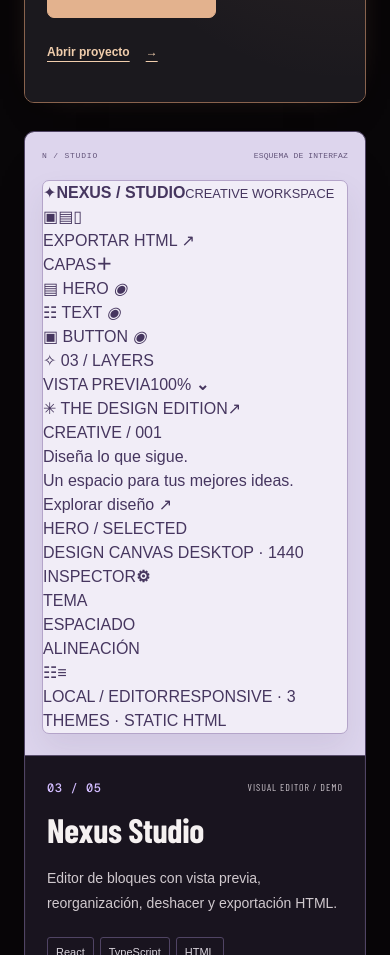
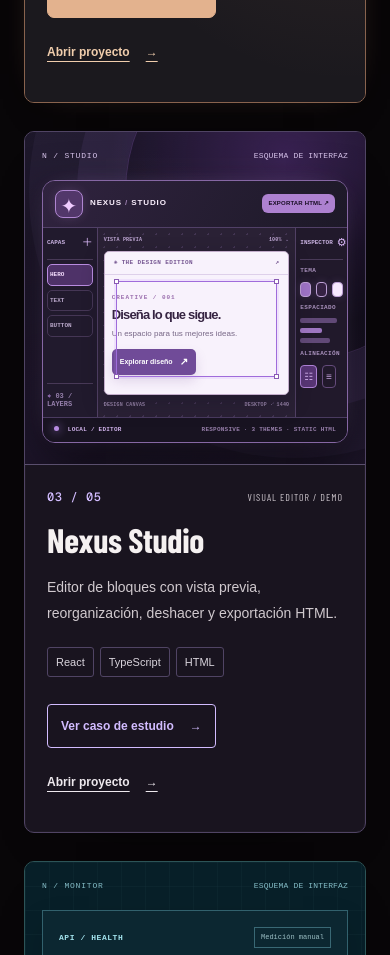
Before and after one commit to Dleteo/Nexus-AI, a Next.js app: page / in a window 390 px wide. Shown: the part 2520-3475 px from the top of the page. Built offline with nearby package versions, Linux system fonts and the light colour scheme.

Commit message:
style(studio): native responsive purple creative-editor card and immersive case-study preview

```diff
--- a/components/career/ProjectCover.module.css
+++ b/components/career/ProjectCover.module.css
@@ -361,3 +361,201 @@
   .commerce .shopProductPhoto img{transition:transform .3s ease}
   .commerce:hover .shopProductPhoto img{transform:scale(1.045)}
 }
+
+
+/* Nexus Studio / Creative IDE — a native CSS/DOM rendering of the real product.
+   No generic rectangles or fake functionality. Scope to Studio to preserve Commerce,
+   Monitor, Factory and Workspace project identities. */
+.studio{
+  color:#e9d8ff;
+  background:
+    radial-gradient(ellipse 69% 70% at 77% 8%,#8e48c94a,transparent 75%),
+    radial-gradient(ellipse at 12% 90%,#51336a36,transparent 70%),
+    linear-gradient(143deg,#1d172a,#110e1b 63%,#1c1428);
+}
+.studio::before{
+  position:absolute;content:"";pointer-events:none;z-index:-1;
+  top:-110px;right:-100px;width:340px;height:340px;
+  border:1px solid #a570dc40;border-radius:50%;
+  box-shadow:0 0 0 48px #b782f413,0 0 0 96px #ba9af30b;
+}
+.studio .coverTop{color:#d8c4ec;opacity:1}
+.studio .studioWindow{
+  display:flex;flex-direction:column;isolation:isolate;
+  min-height:226px;flex:1;min-width:0;overflow:hidden;
+  border:1px solid #8667a4;border-radius:13px;
+  color:#efe9f7;background:#171321;
+  box-shadow:0 27px 55px #0008,0 0 28px -20px #d3a9ff,inset 0 1px #d4b0f333;
+}
+.studio .studioChrome{
+  display:flex;align-items:center;justify-content:space-between;gap:7px;
+  flex-shrink:0;padding:9px 12px;
+  border-bottom:1px solid #514067;
+  background:linear-gradient(120deg,#30233f,#1d1928);
+}
+.studio .studioChromeIdentity{display:flex;align-items:center;gap:7px;min-width:0}
+.studio .studioChromeSymbol{
+  display:grid;place-items:center;width:28px;height:28px;flex-shrink:0;
+  border:1px solid #af85d1;border-radius:8px;
+  background:#52376a;color:#f0ccff;font-size:20px;
+  box-shadow:0 0 16px -8px #daa8fd;
+}
+.studio .studioChromeIdentity strong{font:850 9px/1.3 Arial,sans-serif;letter-spacing:.11em;color:#fcf1ff;white-space:nowrap}
+.studio .studioChromeIdentity strong span{color:#9e81b2}
+.studio .studioChromeIdentity small{display:none;color:#ac93c3;font:600 7px monospace;letter-spacing:.04em}
+.studio .studioChromeControls{
+  display:flex;align-items:center;gap:2px;
+  padding:3px;border:1px solid #594873;border-radius:6px;background:#1d1829;color:#ba9ed2;
+  font-size:12px;
+}
+.studio .studioChromeControls span{min-width:19px;text-align:center}
+.studio .studioChromeControls span:first-child{color:#efd5ff;background:#51346b;border-radius:4px}
+.studio .studioChromeAction{
+  display:block;padding:7px 8px;border-radius:6px;
+  background:#ad81d0;color:#170d22;
+  font:850 7px/1.3 Arial,sans-serif;white-space:nowrap;letter-spacing:.03em;
+}
+.studio .studioEditorShell{
+  display:grid;grid-template-columns:minmax(58px,19%) minmax(0,1fr) minmax(65px,19%);
+  gap:0;min-width:0;min-height:189px;flex:1;
+}
+.studio .studioLayerPanel{
+  display:flex;flex-direction:column;gap:7px;min-width:0;
+  background:#211a2d;padding:10px 7px;border-right:1px solid #514064;
+}
+.studio .studioPanelHeading{
+  display:flex;justify-content:space-between;align-items:center;gap:4px;
+  min-width:0;padding-bottom:9px;border-bottom:1px solid #483957;
+  font:800 7px/1.3 monospace;letter-spacing:.07em;color:#cbb4e3;
+}
+.studio .studioPanelHeading b{font-size:11px;font-weight:500;color:#ddbbfb}
+.studio .studioLayer,.studio .studioLayerActive{
+  display:flex;align-items:center;gap:4px;min-width:0;
+  padding:8px 4px;border:1px solid #453655;border-radius:5px;
+  font:750 7px/1.3 monospace;color:#baa8ca;white-space:nowrap;
+}
+.studio .studioLayerActive{border-color:#b88bdf;background:#4e3268;color:#f6dfff}
+.studio .studioLayer>span,.studio .studioLayerActive>span{font-size:12px;color:#d3b4f0}
+.studio .studioLayer i,.studio .studioLayerActive i{font-size:7px;margin-left:auto;font-style:normal;color:#8865a2}
+.studio .studioLayersFoot{margin-top:auto;padding-top:8px;border-top:1px solid #483957;color:#957fab;font:700 7px/1.2 monospace}
+.studio .studioLayersFoot span{color:#c494ee}
+.studio .studioCanvasArea{
+  display:flex;flex-direction:column;min-width:0;padding:9px 10px 6px;
+  background:radial-gradient(#8a6ba741 1px,transparent 1px),#2a2135;
+  background-size:13px 13px;
+}
+.studio .studioCanvasBar,.studio .studioCanvasStatus{
+  display:flex;justify-content:space-between;align-items:center;gap:4px;
+  font:700 7px/1.35 monospace;letter-spacing:.04em;color:#c0a8d5;
+}
+.studio .studioCanvasBar{padding:1px 0 8px}
+.studio .studioCanvasBar b{color:#9c85b5;font-weight:500}
+.studio .studioCanvasPaper{
+  position:relative;display:flex;flex-direction:column;flex:1;min-height:122px;min-width:0;
+  overflow:hidden;border:1px solid #c3adcb;border-radius:5px;
+  background:#f8f2fc;color:#291f33;box-shadow:0 9px 22px #120e2055;
+}
+.studio .studioPaperRibbon{
+  display:flex;justify-content:space-between;gap:4px;
+  padding:7px 9px;border-bottom:1px solid #ded0ea;
+  font:800 6px/1.3 monospace;letter-spacing:.06em;color:#765792;
+}
+.studio .studioPaperBody{
+  display:flex;align-items:flex-start;justify-content:center;flex-direction:column;
+  flex:1;min-width:0;gap:6px;padding:10px clamp(7px,2vw,20px);
+}
+.studio .studioPaperEyebrow{font:800 6px/1.4 monospace;letter-spacing:.16em;color:#9b6fae}
+.studio .studioPaperHeadline{
+  font:800 clamp(15px,2.1vw,29px)/1.03 Arial,sans-serif;
+  letter-spacing:-.065em;color:#352341;overflow-wrap:anywhere;
+}
+.studio .studioPaperDescription{font-size:8px;line-height:1.5;color:#776786}
+.studio .studioPaperButton{
+  display:flex;align-items:center;gap:7px;margin-top:3px;
+  border-radius:5px;padding:6px 8px;
+  background:#704b98;color:#fff;box-shadow:0 6px 12px #6844862b;
+  font:750 7px/1.4 Arial,sans-serif;
+}
+.studio .studioPaperButton span{font-size:10px}
+.studio .studioSelectionOutline{
+  position:absolute;inset:20% 6% 12%;
+  border:1px solid #a06cdb;pointer-events:none;
+  box-shadow:0 0 0 2px #b279f422;
+}
+.studio .studioSelectionOutline>span{
+  position:absolute;left:-1px;top:-13px;padding:2px 5px;
+  background:#895bb3;color:white;font:700 5px/1 monospace;
+}
+.studio .studioSelectionOutline i{
+  position:absolute;width:5px;height:5px;border:1px solid #895bb3;background:#fff;
+}
+.studio .studioSelectionOutline i:nth-child(2){top:-3px;left:-3px}
+.studio .studioSelectionOutline i:nth-child(3){top:-3px;right:-3px}
+.studio .studioSelectionOutline i:nth-child(4){bottom:-3px;right:-3px}
+.studio .studioSelectionOutline i:nth-child(5){bottom:-3px;left:-3px}
+.studio .studioCanvasStatus{padding-top:7px;color:#9c88ad;font-size:6px}
+.studio .studioPropertyPanel{
+  display:flex;flex-direction:column;gap:10px;min-width:0;
+  padding:10px 7px;background:#21192b;border-left:1px solid #514064;
+}
+.studio .studioPropertyLabel{font:800 7px/1.3 monospace;color:#aa92be;letter-spacing:.06em}
+.studio .studioSwatches{display:flex;gap:5px}
+.studio .studioSwatches i{
+  height:15px;width:15px;border:1px solid #bea1d6;border-radius:4px;
+  background:#9e73c6;box-shadow:0 0 8px #ac7ddd33;
+}
+.studio .studioSwatches i:nth-child(2){background:#352243}
+.studio .studioSwatches i:nth-child(3){background:#f7e9ff}
+.studio .studioPropertyBars{display:flex;flex-direction:column;gap:5px}
+.studio .studioPropertyBars i{display:block;height:5px;width:85%;border-radius:2px;background:#614977}
+.studio .studioPropertyBars i:nth-child(2){width:50%;background:#9e76c1}
+.studio .studioPropertyBars i:nth-child(3){width:70%}
+.studio .studioPropertyAlignment{display:flex;gap:5px}
+.studio .studioPropertyAlignment span{
+  border:1px solid #644b7b;border-radius:4px;padding:4px 6px;
+  color:#c6a4df;font-size:13px;
+}
+.studio .studioPropertyAlignment span:first-child{background:#573574;border-color:#ae82d5}
+.studio .studioWindowFoot{
+  display:flex;align-items:center;justify-content:space-between;gap:6px;
+  flex-shrink:0;padding:8px 11px;border-top:1px solid #4a3b60;
+  background:#181321;color:#967eaa;font:700 6px/1.4 monospace;letter-spacing:.04em;
+}
+.studio .studioWindowFoot span:first-child{color:#d1b3ec}
+.studio .studioWindowFoot i{
+  display:inline-block;width:5px;height:5px;border-radius:50%;
+  margin-right:5px;background:#b78ce1;box-shadow:0 0 10px #bd91fc;
+}
+.studio.spacious .studioWindow{min-height:305px}
+.studio.spacious .studioEditorShell{min-height:258px;grid-template-columns:minmax(83px,19%) minmax(0,1fr) minmax(80px,19%)}
+.studio.spacious .studioPaperHeadline{font-size:clamp(24px,2.5vw,37px)}
+.studio.spacious .studioPaperBody{gap:9px;padding:17px 23px}
+.studio.spacious .studioPaperDescription{font-size:11px}
+.studio.spacious .studioCanvasPaper{min-height:195px}
+.studio.spacious .studioChromeIdentity small{display:block}
+.studio.spacious .studioPropertyLabel{font-size:8px}
+@media(max-width:700px){
+ .studio .studioEditorShell{grid-template-columns:minmax(50px,18%) minmax(0,1fr) minmax(48px,17%)}
+ .studio .studioChromeControls{display:none}
+ .studio .studioCanvasArea{padding:8px 6px}
+ .studio .studioPaperBody{padding:7px}
+ .studio .studioPropertyPanel{padding:8px 4px;gap:7px}
+ .studio .studioPanelHeading{font-size:6px;letter-spacing:0}
+ .studio .studioLayerPanel{padding:8px 4px}
+ .studio .studioLayer,.studio .studioLayerActive{font-size:6px;padding:6px 2px}
+ .studio .studioLayer>span,.studio .studioLayerActive>span{display:none}
+ .studio .studioLayer i,.studio .studioLayerActive i{display:none}
+ .studio .studioPaperHeadline{font-size:clamp(13px,3vw,22px)}
+ .studio .studioPropertyAlignment span{padding:3px;font-size:10px}
+ .studio.spacious .studioEditorShell{grid-template-columns:minmax(62px,18%) minmax(0,1fr) minmax(58px,18%)}
+ .studio.spacious .studioPaperBody{padding:10px}
+}
+@media(max-width:390px){
+ .studio .studioChromeAction{font-size:6px;padding:6px}
+ .studio .studioChromeIdentity strong{font-size:8px}
+ .studio .studioPropertyLabel{font-size:6px}
+ .studio .studioLayerPanel{gap:4px}
+ .studio .studioPropertyPanel{gap:7px}
+ .studio .studioCanvasBar,.studio .studioCanvasStatus{font-size:5px}
+ .studio .studioSelectionOutline>span{display:none}
+}
```
